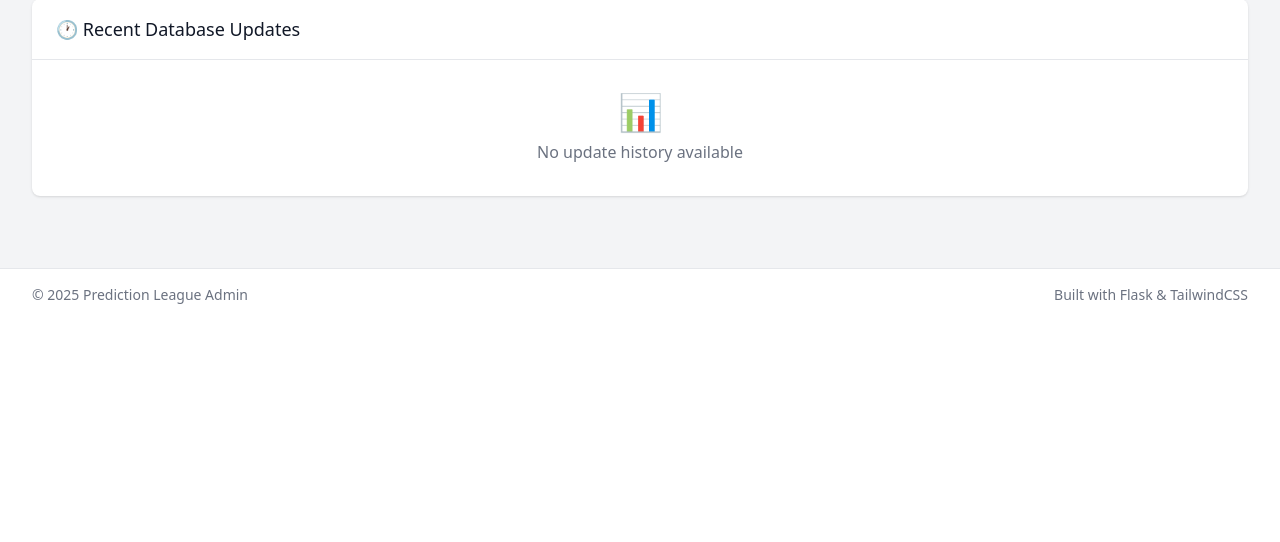
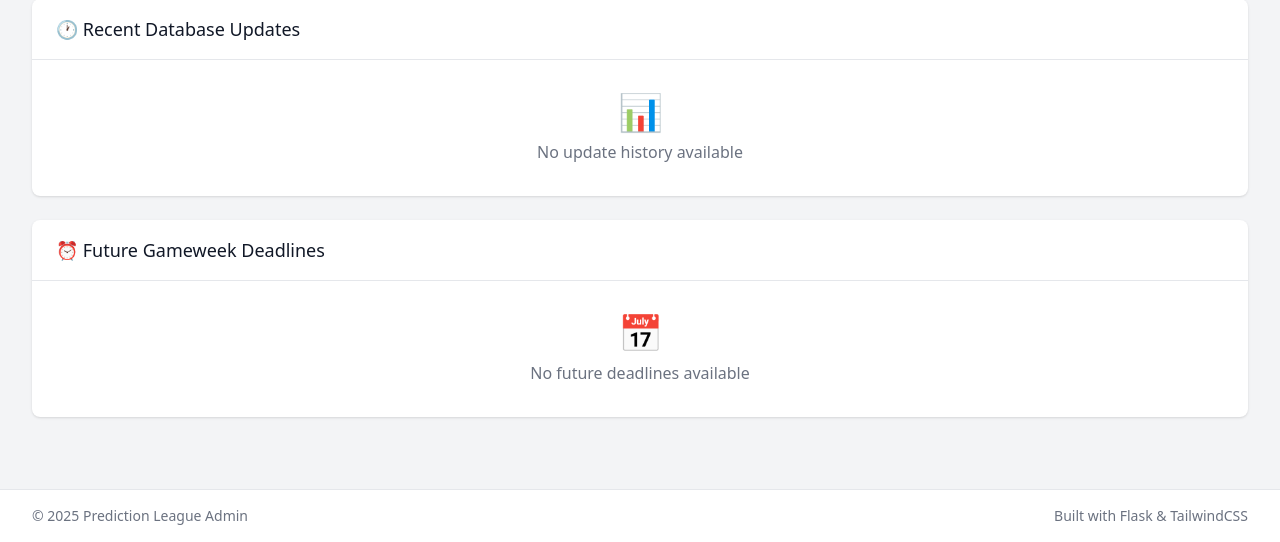
Before and after one commit to spacedlevo/prediction_league_scripts, a Flask app: page /dashboard in a window 1280 px wide. Shown: the part 626-1168 px from the top of the page. Before the commit the page ends 930 px from the top, so only its background shows below. Run offline with Flask 3, Linux system fonts and the light colour scheme; the visitor is signed in with stand-in values (Sample User, id 1); some libraries are stand-ins or nearby versions.

Commit message:
added gameweek data

```diff
--- a/webapp/app.py
+++ b/webapp/app.py
@@ -202,6 +202,9 @@ def dashboard():
         # Get verification mismatches
         verification_mismatches = get_verification_mismatches(cursor)
 
+        # Get future gameweek deadlines
+        future_deadlines = get_future_gameweek_deadlines(cursor)
+
         conn.close()
 
         return render_template('dashboard.html',
@@ -211,6 +214,7 @@ def dashboard():
                              predictions_progress=predictions_progress,
                              identical_predictions=identical_predictions,
                              verification_mismatches=verification_mismatches,
+                             future_deadlines=future_deadlines,
                              page_title='Dashboard')
 
     except Exception as e:
@@ -222,6 +226,7 @@ def dashboard():
                              predictions_progress={'current': {}, 'next': {}},
                              identical_predictions={'current': {}, 'next': {}},
                              verification_mismatches={},
+                             future_deadlines=[],
                              page_title='Dashboard')
 
 
@@ -2045,6 +2050,39 @@ def get_recent_updates(cursor) -> List:
         return []
 
 
+def get_future_gameweek_deadlines(cursor) -> List:
+    """Get future gameweek deadlines (unfinished gameweeks)"""
+    try:
+        cursor.execute("""
+            SELECT gameweek, deadline_dttm, current_gameweek, next_gameweek, finished
+            FROM gameweeks
+            WHERE finished = 0 OR finished IS NULL
+            ORDER BY gameweek ASC
+            LIMIT 10
+        """)
+        raw_deadlines = cursor.fetchall()
+
+        formatted_deadlines = []
+        for deadline in raw_deadlines:
+            deadline_dict = {
+                'gameweek': deadline[0],
+                'deadline_dttm': deadline[1],
+                'current_gameweek': deadline[2],
+                'next_gameweek': deadline[3],
+                'finished': deadline[4],
+                'formatted_deadline': 'Unknown'
+            }
+
+            if deadline[1]:
+                deadline_dict['formatted_deadline'] = convert_to_uk_time(deadline[1], '%a %d %b %Y, %H:%M')
+
+            formatted_deadlines.append(deadline_dict)
+
+        return formatted_deadlines
+    except Exception:
+        return []
+
+
 def get_fpl_stats(cursor) -> Dict:
     """Get FPL statistics"""
     stats = {}
--- a/webapp/templates/dashboard.html
+++ b/webapp/templates/dashboard.html
@@ -518,6 +518,64 @@
             {% endif %}
         </div>
     </div>
+
+    <!-- Future Gameweek Deadlines Table -->
+    <div class="bg-white shadow rounded-lg">
+        <div class="px-6 py-4 border-b border-gray-200">
+            <h3 class="text-lg font-medium text-gray-900">⏰ Future Gameweek Deadlines</h3>
+        </div>
+        <div class="overflow-hidden">
+            {% if future_deadlines %}
+                <table class="min-w-full divide-y divide-gray-200">
+                    <thead class="bg-gray-50">
+                        <tr>
+                            <th class="px-6 py-3 text-left text-xs font-medium text-gray-500 uppercase tracking-wider">
+                                Gameweek
+                            </th>
+                            <th class="px-6 py-3 text-left text-xs font-medium text-gray-500 uppercase tracking-wider">
+                                Deadline
+                            </th>
+                            <th class="px-6 py-3 text-left text-xs font-medium text-gray-500 uppercase tracking-wider">
+                                Status
+                            </th>
+                        </tr>
+                    </thead>
+                    <tbody class="bg-white divide-y divide-gray-200">
+                        {% for deadline in future_deadlines %}
+                        <tr>
+                            <td class="px-6 py-4 whitespace-nowrap text-sm font-medium text-gray-900">
+                                GW {{ deadline.gameweek }}
+                            </td>
+                            <td class="px-6 py-4 whitespace-nowrap text-sm text-gray-500">
+                                {{ deadline.formatted_deadline }}
+                            </td>
+                            <td class="px-6 py-4 whitespace-nowrap">
+                                {% if deadline.current_gameweek %}
+                                    <span class="inline-flex px-2 py-1 text-xs font-semibold rounded-full bg-green-100 text-green-800">
+                                        Current
+                                    </span>
+                                {% elif deadline.next_gameweek %}
+                                    <span class="inline-flex px-2 py-1 text-xs font-semibold rounded-full bg-blue-100 text-blue-800">
+                                        Next
+                                    </span>
+                                {% else %}
+                                    <span class="inline-flex px-2 py-1 text-xs font-semibold rounded-full bg-gray-100 text-gray-800">
+                                        Upcoming
+                                    </span>
+                                {% endif %}
+                            </td>
+                        </tr>
+                        {% endfor %}
+                    </tbody>
+                </table>
+            {% else %}
+                <div class="text-center py-8 text-gray-500">
+                    <div class="text-4xl mb-2">📅</div>
+                    <p>No future deadlines available</p>
+                </div>
+            {% endif %}
+        </div>
+    </div>
 </div>
 {% endblock %}
 
```
